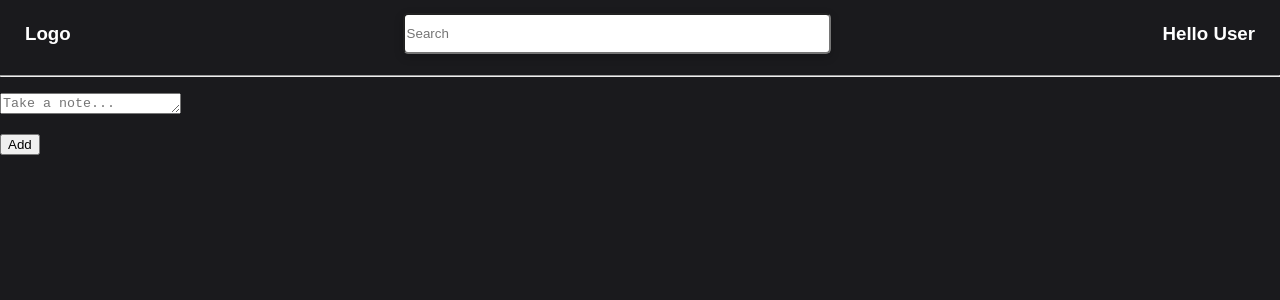
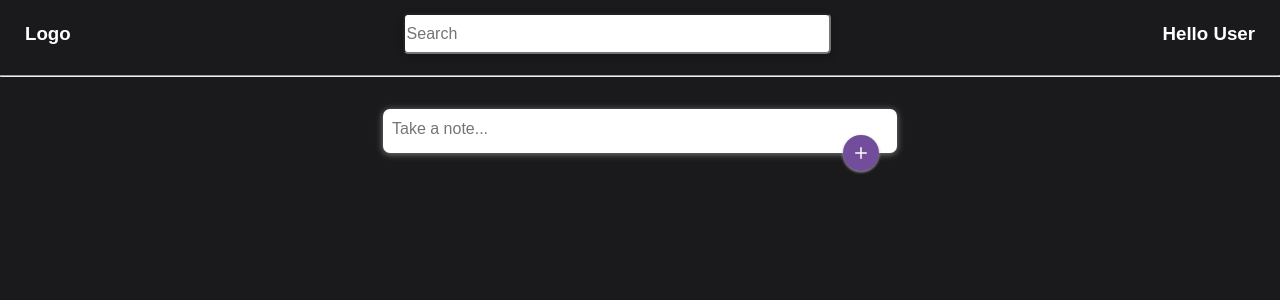
Before and after one commit to gatij10/notestudio, a React (Create React App) app: page / in a window 1280 px wide. Shown: the top 300 px of the page. Built offline with nearby package versions, Linux system fonts and the light colour scheme.

Commit message:
added css to note creation form

```diff
--- a/package.json
+++ b/package.json
@@ -8,6 +8,7 @@
     "@testing-library/user-event": "^12.1.10",
     "react": "^17.0.2",
     "react-dom": "^17.0.2",
+    "react-icons": "^4.2.0",
     "react-scripts": "4.0.3",
     "web-vitals": "^1.0.1"
   },
--- a/src/components/header/Header.css
+++ b/src/components/header/Header.css
@@ -19,6 +19,7 @@
   align-items: center;
   display: flex;
   box-shadow: 0 3px 10px rgb(0 0 0 / 0.2);
+  font: inherit;
 }
 
 .header-right {
--- a/src/components/noteinputform/NoteInputForm.css
+++ b/src/components/noteinputform/NoteInputForm.css
@@ -1,3 +1,46 @@
-.container {
+form {
+  position: relative;
+  width: 500px;
+  margin: 32px auto 50px auto;
+  background: #fff;
+  padding: 7px;
+  border-radius: 7px;
+  box-shadow: 0 1px 7px rgb(128, 128, 128);
+}
+
+.form input {
+  width: 100%;
+  border: none;
+  padding: 4px 2px;
+  margin-bottom: 20px;
+  outline: none;
+  resize: none;
+  font: inherit;
+}
+
+.form textarea {
+  width: 100%;
+  border: none;
+  padding: 4px 2px;
+  outline: none;
+  font: inherit;
+  resize: none;
+}
+
+.form button {
+  position: absolute;
+  display: flex;
+  justify-content: center;
   align-items: center;
+  right: 18px;
+  bottom: -18px;
+  background: rgb(114, 77, 155);
+  color: #fff;
+  border: none;
+  border-radius: 50%;
+  width: 36px;
+  height: 36px;
+  box-shadow: 0 1px 3px rgb(165, 165, 165);
+  cursor: pointer;
+  outline: none;
 }
--- a/src/components/noteinputform/NoteInputForm.js
+++ b/src/components/noteinputform/NoteInputForm.js
@@ -1,7 +1,10 @@
 import React, { useState } from "react";
+import './NoteInputForm.css'
+import { IoIosAdd } from "react-icons/io";
 
 function NoteInputForm({ notes, setNotes }) {
     const [isExpanded, setExpanded] = useState(false);
+
 
     const [note, setNote] = useState({
         id: new Date().valueOf().toString(),
@@ -37,8 +40,9 @@ function NoteInputForm({ notes, setNotes }) {
         ])
     }
 
+
     return (
-        <div className="container">
+        <div className="form">
             <form>
                 {isExpanded && (
                     <input
@@ -49,7 +53,7 @@ function NoteInputForm({ notes, setNotes }) {
                         onChange={handleChange}
                     />
                 )}
-                <p>
+
                 <textarea
                     value={note.content}
                     onClick={handleExpanded}
@@ -58,9 +62,9 @@ function NoteInputForm({ notes, setNotes }) {
                     onChange={handleChange}
                     rows={isExpanded ? 3 : 1}
                 ></textarea>
-                </p>
+
                 <button onClick={submitButton}>
-                    Add
+                    <IoIosAdd size={40} />
                 </button>
             </form>
         </div>
```
Also changed, not shown: 1 other file (tests, documents, lock files or other folders). Lines whose indentation alone changed are shown as unchanged.
